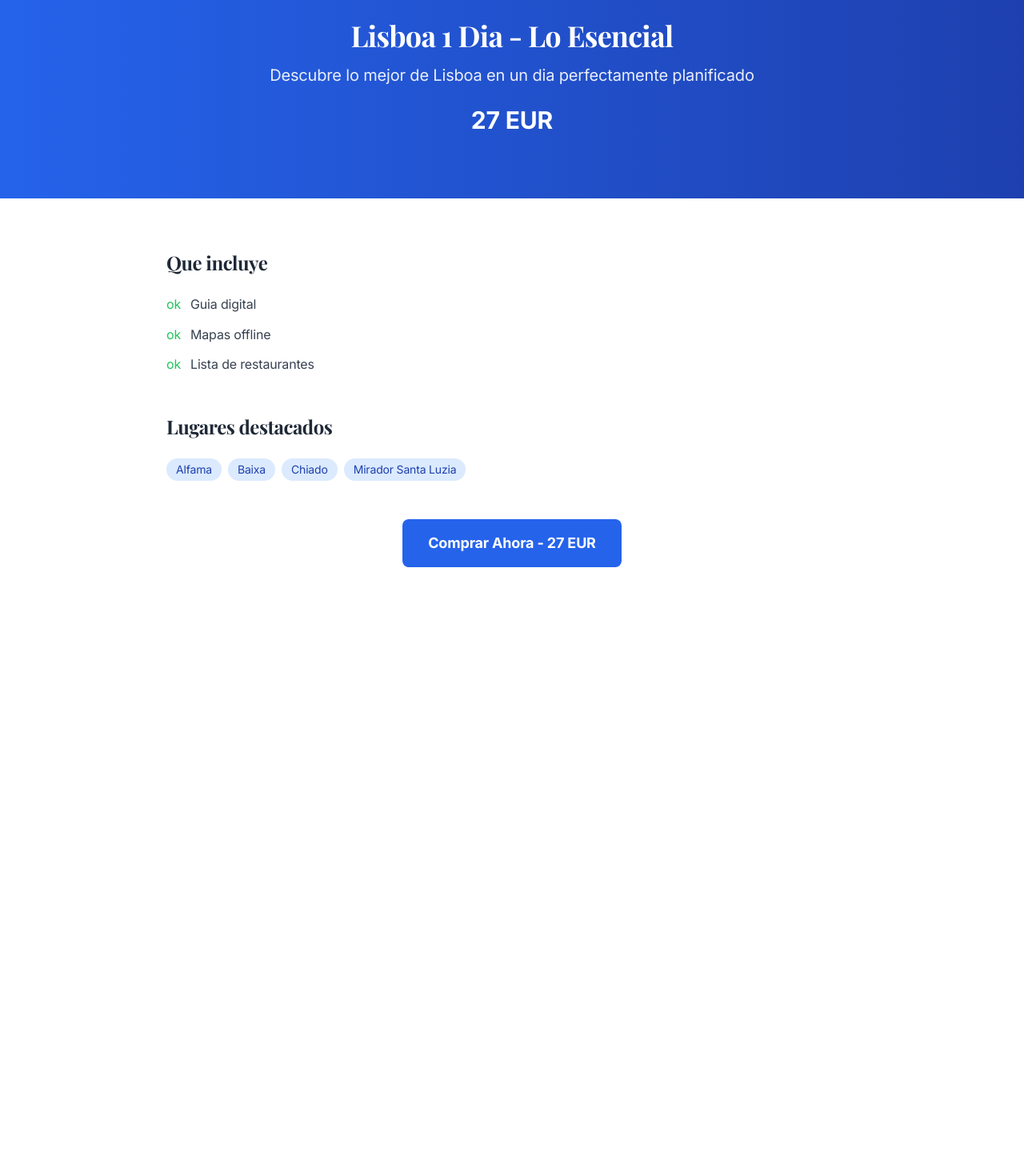
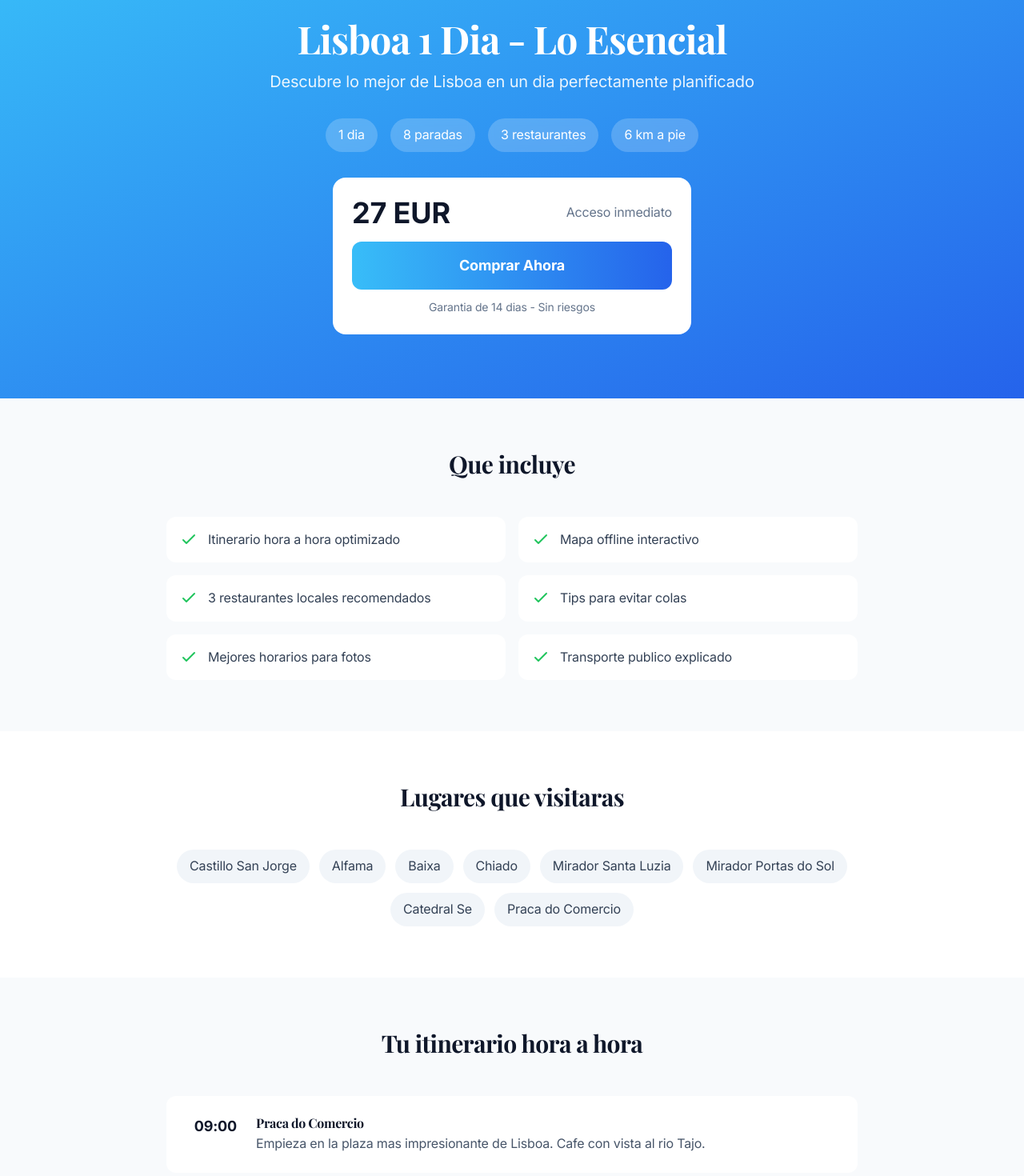
Before and after one commit to josetabares24-png/portugal-autentico-v2, a Next.js app: page /itinerarios/lisboa-1-dia-lo-esencial in a window 1280 px wide. Shown: the part 120-1590 px from the top of the page at 80% size. Before the commit the page ends 893 px from the top, so only its background shows below. Built offline with nearby package versions, Linux system fonts and the light colour scheme.

Commit message:
Paginas de itinerarios detalladas

```diff
--- a/src/app/itinerarios/[slug]/page.tsx
+++ b/src/app/itinerarios/[slug]/page.tsx
@@ -3,66 +3,214 @@ import Link from 'next/link';
 const itinerarios: Record<string, any> = {
   "lisboa-1-dia-lo-esencial": {
     title: "Lisboa 1 Dia - Lo Esencial",
+    subtitle: "Descubre lo mejor de Lisboa en un dia perfectamente planificado",
     price: 27,
     duration: "1 dia",
-    description: "Descubre lo mejor de Lisboa en un dia perfectamente planificado",
-    highlights: ["Alfama", "Baixa", "Chiado", "Mirador Santa Luzia"],
-    includes: ["Guia digital", "Mapas offline", "Lista de restaurantes"]
+    color: "from-sky-400 to-blue-600",
+    stops: 8,
+    restaurants: 3,
+    walking: "6 km",
+    highlights: ["Castillo San Jorge", "Alfama", "Baixa", "Chiado", "Mirador Santa Luzia", "Mirador Portas do Sol", "Catedral Se", "Praca do Comercio"],
+    includes: [
+      "Itinerario hora a hora optimizado",
+      "Mapa offline interactivo",
+      "3 restaurantes locales recomendados",
+      "Tips para evitar colas",
+      "Mejores horarios para fotos",
+      "Transporte publico explicado"
+    ],
+    schedule: [
+      { time: "09:00", place: "Praca do Comercio", desc: "Empieza en la plaza mas impresionante de Lisboa. Cafe con vista al rio Tajo." },
+      { time: "10:00", place: "Elevador Santa Justa", desc: "Sube antes de las colas. Vistas 360 de Lisboa." },
+      { time: "11:00", place: "Barrio de Alfama", desc: "Pierdete por las calles mas antiguas. Te marcamos la ruta perfecta." },
+      { time: "12:30", place: "Mirador Portas do Sol", desc: "Las mejores vistas de Alfama. Punto perfecto para fotos." },
+      { time: "13:30", place: "Almuerzo local", desc: "Restaurante secreto con bacalao increible. Solo 12 EUR." },
+      { time: "15:00", place: "Castillo San Jorge", desc: "La entrada perfecta: sin colas y con mejor luz." },
+      { time: "17:00", place: "Barrio de Chiado", desc: "Cafe en A Brasileira, librerias antiguas, ambiente bohemio." },
+      { time: "19:00", place: "Mirador Santa Luzia", desc: "Atardecer magico. El mejor final para tu dia." }
+    ]
   },
   "lisboa-2-dias-completo": {
     title: "Lisboa 2 Dias - Completo",
+    subtitle: "La experiencia completa de Lisboa con Belem, LX Factory y vida nocturna",
     price: 37,
     duration: "2 dias",
-    description: "La experiencia completa de Lisboa con tiempo para disfrutar",
-    highlights: ["Alfama", "Belem", "Baixa", "Chiado", "LX Factory"],
-    includes: ["Guia digital", "Mapas offline", "Lista de restaurantes", "Tips de transporte"]
+    color: "from-amber-400 to-orange-500",
+    popular: true,
+    stops: 15,
+    restaurants: 6,
+    walking: "12 km",
+    highlights: ["Todo de 1 dia", "Belem", "Torre de Belem", "Monasterio Jeronimos", "Pasteis de Belem", "LX Factory", "Time Out Market", "Vida nocturna en Bairro Alto"],
+    includes: [
+      "Itinerario completo de 2 dias",
+      "Mapas offline de todas las zonas",
+      "6 restaurantes locales probados",
+      "Guia de vida nocturna",
+      "Tips de transporte entre zonas",
+      "Horarios sin colas para Belem",
+      "Mejores tiendas en LX Factory"
+    ],
+    schedule: [
+      { time: "DIA 1", place: "", desc: "" },
+      { time: "09:00", place: "Centro Historico", desc: "Alfama, Baixa, miradores - todo el recorrido esencial." },
+      { time: "13:30", place: "Almuerzo en Alfama", desc: "Tasca tradicional con vino verde y petiscos." },
+      { time: "15:00", place: "Castillo y Chiado", desc: "Tarde cultural con las mejores vistas." },
+      { time: "20:00", place: "Cena en Time Out Market", desc: "El mejor mercado gastronomico de Europa." },
+      { time: "22:00", place: "Bairro Alto", desc: "La vida nocturna lisboeta. Bares con fado en vivo." },
+      { time: "DIA 2", place: "", desc: "" },
+      { time: "09:00", place: "Belem temprano", desc: "Monasterio Jeronimos sin colas. Imprescindible." },
+      { time: "10:30", place: "Pasteis de Belem", desc: "Los originales. Te decimos el truco para no esperar." },
+      { time: "11:30", place: "Torre de Belem", desc: "Icono de Lisboa. Fotos perfectas." },
+      { time: "13:00", place: "Almuerzo en Belem", desc: "Marisqueria local con vista al rio." },
+      { time: "15:00", place: "LX Factory", desc: "Fabrica convertida en paraiso hipster. Tiendas unicas." },
+      { time: "18:00", place: "Atardecer en el rio", desc: "Despedida perfecta de Lisboa." }
+    ]
   },
   "lisboa-3-dias-premium": {
-    title: "Lisboa 3 Dias Premium",
+    title: "Lisboa 3 Dias - Premium",
+    subtitle: "Lisboa y alrededores: Sintra, Cascais y experiencias unicas",
     price: 47,
     duration: "3 dias",
-    description: "Lisboa y alrededores como un verdadero local",
-    highlights: ["Alfama", "Belem", "Sintra", "Cascais", "LX Factory"],
-    includes: ["Guia digital", "Mapas offline", "Lista de restaurantes", "Excursion a Sintra"]
+    color: "from-violet-500 to-purple-700",
+    stops: 22,
+    restaurants: 9,
+    walking: "18 km",
+    highlights: ["Todo de 2 dias", "Sintra", "Palacio da Pena", "Quinta da Regaleira", "Cascais", "Cabo da Roca", "Boca do Inferno", "Atardecer en el Atlantico"],
+    includes: [
+      "Itinerario premium de 3 dias",
+      "Mapas offline de Lisboa, Sintra y Cascais",
+      "9 restaurantes cuidadosamente seleccionados",
+      "Guia completa de Sintra",
+      "Transporte a Sintra y Cascais explicado",
+      "Horarios para evitar multitudes",
+      "Mejores spots para fotos",
+      "Tips de ahorro en entradas"
+    ],
+    schedule: [
+      { time: "DIA 1", place: "", desc: "" },
+      { time: "09:00", place: "Centro Historico", desc: "Alfama, Baixa, miradores iconicos." },
+      { time: "13:30", place: "Almuerzo local", desc: "Tasca escondida en Alfama." },
+      { time: "15:00", place: "Castillo y Chiado", desc: "Historia y cultura portuguesa." },
+      { time: "20:00", place: "Cena y fado", desc: "Experiencia autentica de fado en Alfama." },
+      { time: "DIA 2", place: "", desc: "" },
+      { time: "08:30", place: "Tren a Sintra", desc: "Salida temprana para evitar multitudes." },
+      { time: "09:30", place: "Palacio da Pena", desc: "El palacio de colores. Llegamos antes de las masas." },
+      { time: "12:00", place: "Quinta da Regaleira", desc: "Jardines magicos y el pozo iniciativo." },
+      { time: "14:00", place: "Almuerzo en Sintra", desc: "Restaurante con vista al pueblo." },
+      { time: "16:00", place: "Cascais", desc: "Pueblo costero elegante. Helado en la plaza." },
+      { time: "18:30", place: "Cabo da Roca", desc: "El punto mas occidental de Europa. Atardecer epico." },
+      { time: "DIA 3", place: "", desc: "" },
+      { time: "09:00", place: "Belem", desc: "Monasterio, Torre, Pasteis - sin prisas." },
+      { time: "13:00", place: "Almuerzo gourmet", desc: "Marisqueria premium en Belem." },
+      { time: "15:00", place: "LX Factory", desc: "Compras y cafe en la fabrica hipster." },
+      { time: "17:00", place: "Libre", desc: "Tiempo para repetir tu lugar favorito." },
+      { time: "20:00", place: "Cena de despedida", desc: "Restaurante especial para cerrar el viaje." }
+    ]
   }
 };
 
 export default function ItinerarioPage({ params }: { params: { slug: string } }) {
-  const itinerary = itinerarios[params.slug];
+  const it = itinerarios[params.slug];
 
-  if (!itinerary) {
+  if (!it) {
     return <div className="min-h-screen flex items-center justify-center">Itinerario no encontrado</div>;
   }
 
   return (
     <main className="min-h-screen bg-white">
-      <section className="bg-gradient-to-r from-blue-600 to-blue-800 text-white py-20">
-        <div className="max-w-4xl mx-auto px-4 text-center">
-          <h1 className="text-4xl font-bold mb-4">{itinerary.title}</h1>
-          <p className="text-xl opacity-90 mb-6">{itinerary.description}</p>
-          <p className="text-3xl font-bold">{itinerary.price} EUR</p>
+      <section className={"relative py-20 bg-gradient-to-br " + it.color}>
+        {it.popular && (
+          <div className="absolute top-4 left-1/2 -translate-x-1/2 bg-white text-slate-900 text-sm font-bold px-4 py-1 rounded-full">
+            MAS VENDIDO
+          </div>
+        )}
+        <div className="max-w-4xl mx-auto px-4 text-center text-white">
+          <h1 className="text-4xl md:text-5xl font-bold mb-4">{it.title}</h1>
+          <p className="text-xl opacity-90 mb-8">{it.subtitle}</p>
+          <div className="flex flex-wrap justify-center gap-4 mb-8">
+            <span className="bg-white/20 backdrop-blur-sm px-4 py-2 rounded-full">{it.duration}</span>
+            <span className="bg-white/20 backdrop-blur-sm px-4 py-2 rounded-full">{it.stops} paradas</span>
+            <span className="bg-white/20 backdrop-blur-sm px-4 py-2 rounded-full">{it.restaurants} restaurantes</span>
+            <span className="bg-white/20 backdrop-blur-sm px-4 py-2 rounded-full">{it.walking} a pie</span>
+          </div>
+          <div className="bg-white rounded-2xl p-6 text-slate-900 max-w-md mx-auto">
+            <div className="flex items-center justify-between mb-4">
+              <span className="text-4xl font-bold">{it.price} EUR</span>
+              <span className="text-slate-500">Acceso inmediato</span>
+            </div>
+            <button className={"w-full py-4 rounded-xl font-bold text-white text-lg bg-gradient-to-r " + it.color + " hover:shadow-lg transition-all"}>
+              Comprar Ahora
+            </button>
+            <p className="text-sm text-slate-500 mt-3">Garantia de 14 dias - Sin riesgos</p>
+          </div>
         </div>
       </section>
+
+      <section className="py-16 bg-slate-50">
+        <div className="max-w-4xl mx-auto px-4">
+          <h2 className="text-3xl font-bold text-center mb-12 text-slate-900">Que incluye</h2>
+          <div className="grid md:grid-cols-2 gap-4">
+            {it.includes.map((item: string, i: number) => (
+              <div key={i} className="flex items-start gap-3 bg-white p-4 rounded-xl">
+                <svg className="w-6 h-6 text-green-500 flex-shrink-0" fill="none" stroke="currentColor" viewBox="0 0 24 24">
+                  <path strokeLinecap="round" strokeLinejoin="round" strokeWidth={2} d="M5 13l4 4L19 7" />
+                </svg>
+                <span className="text-slate-700">{item}</span>
+              </div>
+            ))}
+          </div>
+        </div>
+      </section>
+
       <section className="py-16">
         <div className="max-w-4xl mx-auto px-4">
-          <h2 className="text-2xl font-bold mb-6 text-gray-800">Que incluye</h2>
-          <ul className="space-y-3 mb-12">
-            {itinerary.includes.map((item: string, i: number) => (
-              <li key={i} className="flex items-center text-gray-700">
-                <span className="text-green-500 mr-3">ok</span> {item}
-              </li>
-            ))}
-          </ul>
-          <h2 className="text-2xl font-bold mb-6 text-gray-800">Lugares destacados</h2>
-          <div className="flex flex-wrap gap-2 mb-12">
-            {itinerary.highlights.map((place: string, i: number) => (
-              <span key={i} className="bg-blue-100 text-blue-800 px-3 py-1 rounded-full text-sm">{place}</span>
+          <h2 className="text-3xl font-bold text-center mb-12 text-slate-900">Lugares que visitaras</h2>
+          <div className="flex flex-wrap justify-center gap-3">
+            {it.highlights.map((place: string, i: number) => (
+              <span key={i} className="bg-slate-100 text-slate-700 px-4 py-2 rounded-full">{place}</span>
             ))}
           </div>
-          <div className="text-center">
-            <button className="bg-blue-600 text-white px-8 py-4 rounded-lg font-bold text-lg hover:bg-blue-700">
-              Comprar Ahora - {itinerary.price} EUR
-            </button>
+        </div>
+      </section>
+
+      <section className="py-16 bg-slate-50">
+        <div className="max-w-4xl mx-auto px-4">
+          <h2 className="text-3xl font-bold text-center mb-12 text-slate-900">Tu itinerario hora a hora</h2>
+          <div className="space-y-4">
+            {it.schedule.map((item: any, i: number) => (
+              <div key={i} className={item.place === "" ? "pt-8 first:pt-0" : "bg-white rounded-xl p-6 flex gap-6"}>
+                {item.place === "" ? (
+                  <h3 className="text-2xl font-bold text-slate-900">{item.time}</h3>
+                ) : (
+                  <>
+                    <div className="text-right w-16 flex-shrink-0">
+                      <span className="text-lg font-bold text-slate-900">{item.time}</span>
+                    </div>
+                    <div className="flex-1">
+                      <h4 className="font-bold text-slate-900 mb-1">{item.place}</h4>
+                      <p className="text-slate-600">{item.desc}</p>
+                    </div>
+                  </>
+                )}
+              </div>
+            ))}
+          </div>
+        </div>
+      </section>
+
+      <section className="py-16">
+        <div className="max-w-4xl mx-auto px-4">
+          <div className="bg-gradient-to-br from-slate-900 to-slate-800 rounded-3xl p-8 md:p-12 text-center text-white">
+            <h2 className="text-3xl font-bold mb-4">Listo para tu aventura?</h2>
+            <p className="text-slate-300 mb-8">Acceso inmediato despues del pago. Descarga todo a tu movil.</p>
+            <div className="flex flex-col sm:flex-row gap-4 justify-center items-center">
+              <button className={"px-8 py-4 rounded-xl font-bold text-white text-lg bg-gradient-to-r " + it.color + " hover:shadow-lg transition-all"}>
+                Comprar por {it.price} EUR
+              </button>
+              <Link href="/itinerarios" className="text-slate-400 hover:text-white transition-colors">
+                Ver otros itinerarios
+              </Link>
+            </div>
           </div>
         </div>
       </section>
```
